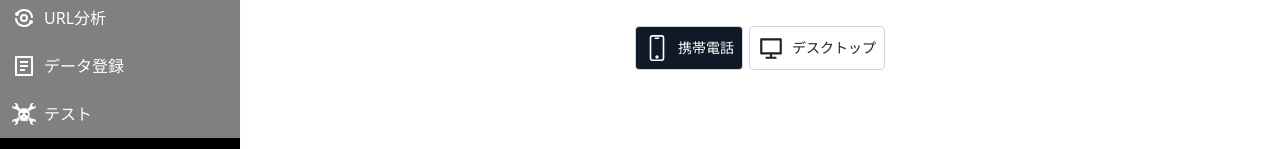
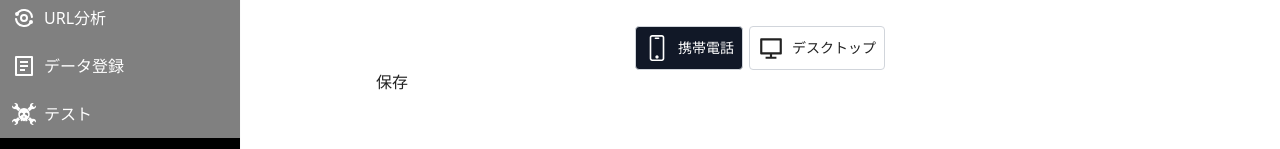
Before and after one commit to ppppppsmash/my-project, a Next.js app in the folder client/: page /apitest in a window 1280 px wide. Shown: the part 138-287 px from the top of the page. Built offline with nearby package versions, Linux system fonts and the light colour scheme.

Commit message:
add: テスト用api処理

```diff
--- a/client/app/apitest/page.tsx
+++ b/client/app/apitest/page.tsx
@@ -9,6 +9,7 @@ import { SlScreenSmartphone } from 'react-icons/sl'
 import { RiComputerLine } from 'react-icons/ri'
 import Loading from '@/components/Loading'
 import BarGraph from '@/components/BarGraph'
+import RxCross2 from 'react-icons/rx'
 
 interface Props extends ApiResultType {}
 
@@ -82,13 +83,35 @@ const page: NextPage<Props> = (props): JSX.Element => {
 
        setVisible(true)
        setLoading(false)
-       console.log(pageList)
     }
   }
 
   const handleDeviceSelection = (device: 'mobile' | 'desktop') => {
     setSelectedDevice(device);
   };
+
+  const postTest = async () => {
+    const score = pageList.map((page) => {
+      return page.score
+    })
+
+    try {
+      const response = await fetch(`${process.env.NEXT_PUBLIC_URL}postTest`, {
+        method: 'POST',
+        cache: 'no-store',
+        headers: {
+          'Content-Type': 'application/json',
+        },
+        body: JSON.stringify({score}), // score: ['x']
+        // body: JSON.stringify({score}), ['x']
+      })
+
+      const data = await response.json()
+      return data
+    } catch (error) {
+      console.log(error)
+    }
+  }
 
   return (
     <div className='w-[80%] mx-auto'>
@@ -147,6 +170,11 @@ const page: NextPage<Props> = (props): JSX.Element => {
               <BarGraph pageList={pageList} />
             }
           </div>
+          <div>
+            <button onClick={postTest}>
+              保存
+            </button>
+          </div>
       </section>
     </div>
   )
--- a/client/components/BarGraph/index.tsx
+++ b/client/components/BarGraph/index.tsx
@@ -1,11 +1,13 @@
 import { FC } from 'react'
-import { Chart as ChartJS, CategoryScale, LinearScale, BarElement, Title, Tooltip, Legend } from 'chart.js'
-import { Bar } from 'react-chartjs-2'
+import { Chart as ChartJS, CategoryScale, LinearScale, BarElement, PointElement, LineElement, Title, Tooltip, Legend } from 'chart.js'
+import { Bar, Line } from 'react-chartjs-2'
 import { ApiResultType } from '@/type'
 ChartJS.register(
   CategoryScale,
   LinearScale,
   BarElement,
+  PointElement,
+  LineElement,
   Title,
   Tooltip,
   Legend
@@ -34,14 +36,7 @@ const today = now.getDate()
 const labels = [`${monthNow}月${today}日`]
 
 const index: FC<Props> = ({pageList}): JSX.Element => {
-  // const todayScore = pageList.filter((page) => {
-  //   const pageDate = new Date(String(page.date))
-  //   return (
-  //     pageDate.getMonth() + 1 === monthNow &&
-  //     pageDate.getDate() === today
-  //   )
-  // })
-  // console.log(todayScore)
+
   const testData = [
     {id: 1, label:'', data: pageList.map((page) => (page.score)), backgroundColor: 'rgba(105, 105, 105, 0.5)',},
   ]
@@ -52,8 +47,28 @@ const index: FC<Props> = ({pageList}): JSX.Element => {
   }
 
   return (
-      <Bar datasetIdKey='id' options={options} data={data} />
+    <div>
+      {/* <Bar datasetIdKey='id' options={options} data={data} /> */}
+      <Line datasetIdKey='id' options={options} data={data} />
+    </div>
   )
 }
 
 export default index
+
+
+// app.post('/api/scores', (req, res) => {
+//   const db = require('./db');
+//   const { label, score } = req.body;
+
+//   db.query(
+//     'INSERT INTO scores (label, score) VALUES (?, ?)',
+//     [label, score],
+//     (err, results) => {
+//       if (err) throw err;
+//       res.send({
+//         msg: 'Score saved!'
+//       });
+//     }
+//   );
+// });
```
Also changed, not shown: 1 other file (tests, documents, lock files or other folders). Lines whose indentation alone changed are shown as unchanged.
